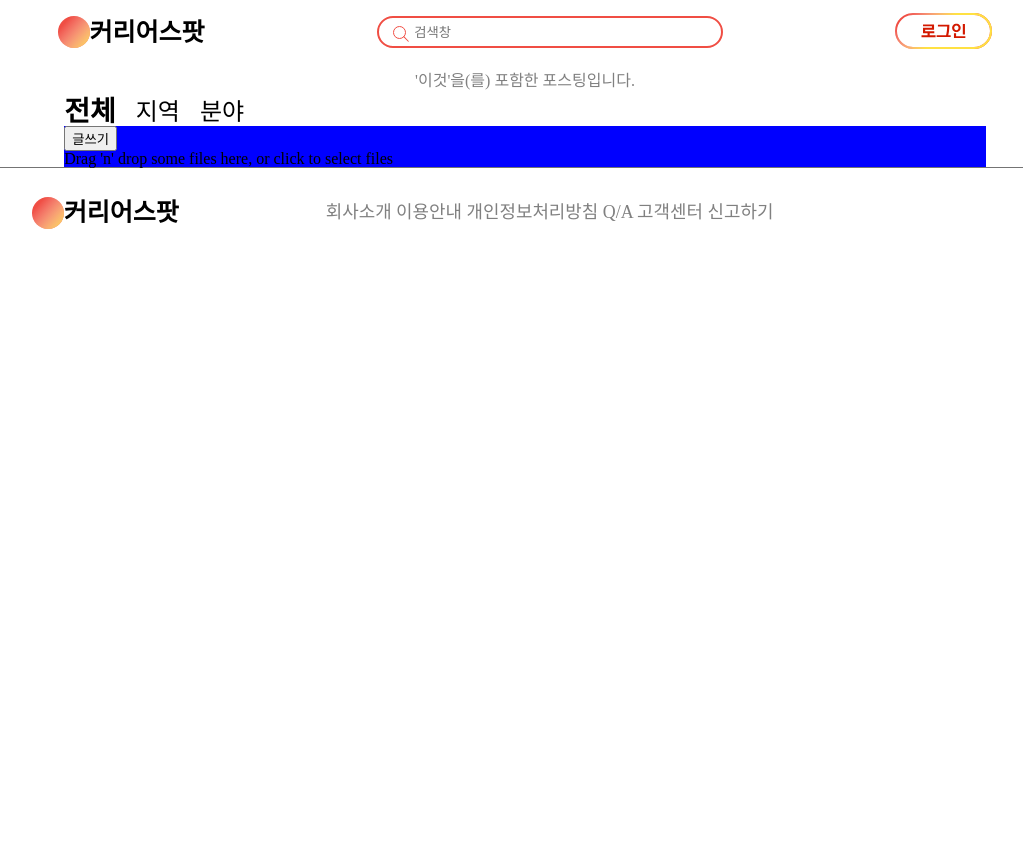
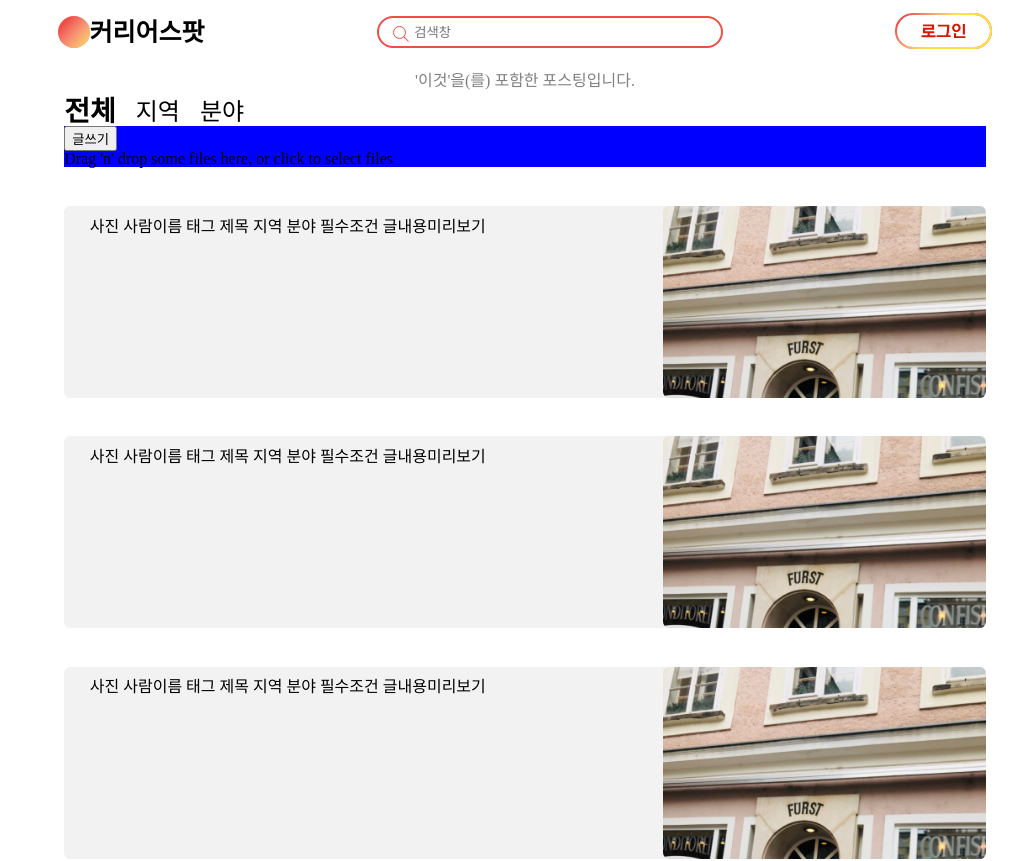
Before and after one commit to Re-Coder-3/front-end, a React (Create React App) app in the folder project/: page /search in a window 1280 px wide. Shown: the top 861 px of the page, without its empty margins (115-1138 px from the left). Before the commit the page ends 800 px from the top, so only its background shows below. Built offline with nearby package versions, Linux system fonts and the light colour scheme; what apollo-upload-client would draw is missing.

Commit message:
검색 콘텐츠 제작

```diff
--- /dev/null
+++ b/project/src/component/SearchPost.js
@@ -0,0 +1,37 @@
+import React from "react";
+import styled from "styled-components";
+import testimg from "../img/test1.jpeg"
+
+const Post = styled.div`
+  background-color: #F2F2F2;
+   display: flex;
+   border-radius: 0.5vw;
+   height: 15vw;
+   Width: 100%;
+   margin-top: 3vw;
+   margin-bottom: 3vw;
+`
+const Content = styled.div`
+  width:65%;
+  padding: 1vw 2vw;
+`
+const ImgWrapper = styled.div`
+  background-color: #333aaa;
+  border-radius: 0.5vw;
+  width:35%;
+  overflow: hidden;
+`
+
+const Image = styled.img`
+  max-width: 100%;
+`
+
+const SearchPost = () => {
+    return (
+        <Post>
+            <Content>사진 사람이름 태그 제목 지역 분야 필수조건 글내용미리보기</Content><ImgWrapper><Image src={testimg} /></ImgWrapper>
+        </Post>
+    );
+};
+
+export default SearchPost;
--- a/project/src/page/Search.js
+++ b/project/src/page/Search.js
@@ -6,6 +6,7 @@ import { gql } from "apollo-boost";
 import { useMutation, useQuery } from "@apollo/react-hooks";
 import Modal from "../component/Modal";
 import MyDropzone from "../component/MyDropzone";
+import SearchPost from "../component/SearchPost";
 
 const Container = styled.div`
   width: 72%;
@@ -109,6 +110,11 @@ const Search = () => {
         )}
         <MyDropzone></MyDropzone>
       </ContentWrapper>
+      <SearchPost/>
+      <SearchPost/>
+      <SearchPost/>
+      <SearchPost/>
+      <SearchPost/>
     </Container>
   );
 };
```
